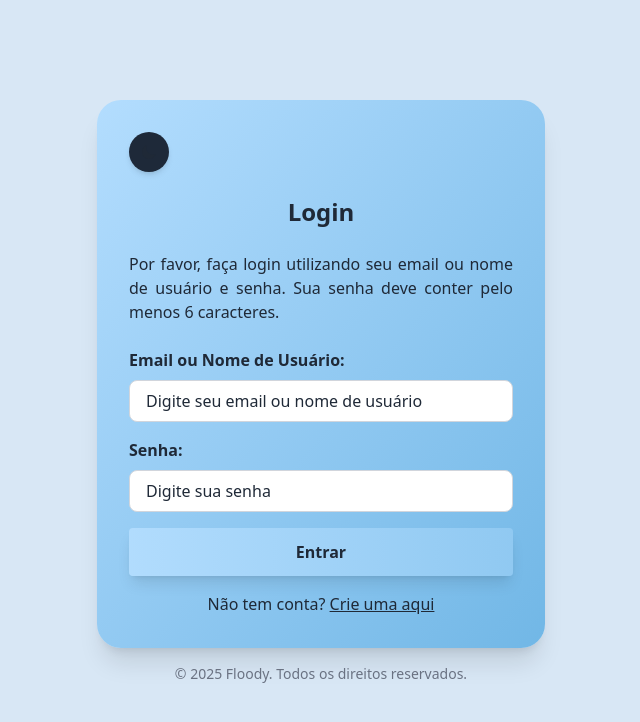
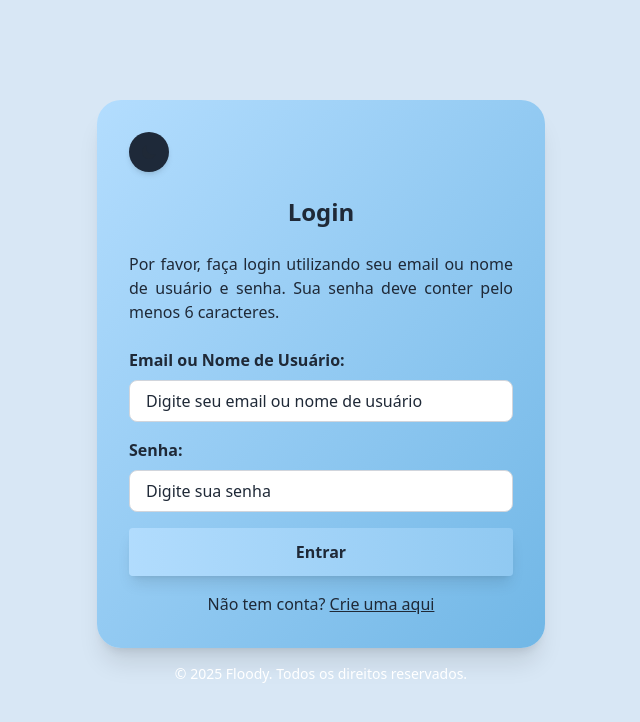
Before and after one commit to alisonleme/Tcc-Floody, a React (Vite) app: page / in a window 1280 px wide. Shown: the top 722 px of the page, without its empty margins (319-959 px from the left). Built offline with nearby package versions, Linux system fonts and the light colour scheme.

Commit message:
pagina de materiais arrumada

```diff
--- a/src/components/Footer.jsx
+++ b/src/components/Footer.jsx
@@ -1,11 +1,10 @@
-
 import React from 'react';
 
 export default function Footer() {
   return (
     <footer
-      className="w-full py-4 text-center text-sm text-gray-500 dark:text-gray-400 select-none"
-      style={{ userSelect: 'none' }}
+      className="w-full py-4 text-center text-sm select-none dark:text-gray-400"
+      style={{ userSelect: 'none', color: '#ffffff' }} // branco no claro
     >
       © 2025 Floody. Todos os direitos reservados.
     </footer>
--- a/src/pages/Materias.jsx
+++ b/src/pages/Materias.jsx
@@ -11,8 +11,6 @@ import Jumper from "../Img/Jumper.png";
 import Modulo from "../Img/Modulo.png";
 import Pilha from "../Img/Pilha.png";
 import Footer from '../components/Footer.jsx';
-
-
 
 export default function Material({ darkMode }) {
   const [materiais, setMateriais] = useState([]);
@@ -32,7 +30,6 @@ export default function Material({ darkMode }) {
       { id: 9, nome: "Jumper (Fios) ", preco: 5.0, imagem: Jumper },
       { id: 10, nome: "Módulo relé 5V", preco: 7.0, imagem: Modulo },
       { id: 11, nome: "Pilha AA ", preco: 8.0, imagem: Pilha },
-
     ];
     setMateriais(itensMock);
   }, []);
@@ -56,7 +53,12 @@ export default function Material({ darkMode }) {
       : "bg-gradient-to-br from-blue-200 to-blue-400 text-gray-900"
     }`;
 
-  const cardClasses = `p-6 rounded-3xl shadow-xl hover:shadow-2xl hover:scale-105 transition-transform duration-300 ease-in-out`;
+  // Card grande - sem animação e hover
+  const cardGrandeClasses = `p-6 rounded-3xl shadow-xl w-full max-w-6xl`;
+
+  // Cards pequenos - com animação e hover
+  const cardPequenoClasses = `p-6 rounded-3xl shadow-xl hover:shadow-2xl hover:scale-105 transition-transform duration-300 ease-in-out`;
+
   const cardBg = darkMode
     ? "bg-gradient-to-br from-gray-800/90 to-gray-700/80"
     : "bg-gradient-to-br from-[#d0e6f8cc] to-[#a3cbeecc]";
@@ -64,13 +66,15 @@ export default function Material({ darkMode }) {
   const cardTextColor = darkMode
     ? "text-white drop-shadow-[0_0_6px_rgba(0,0,0,0.7)]"
     : "text-gray-900";
+
   const cardPriceColor = darkMode
     ? "text-gray-300 drop-shadow-[0_0_4px_rgba(0,0,0,0.6)]"
     : "text-gray-800";
 
   return (
     <div ref={containerRef} className={containerClasses}>
-      <div className={`${cardClasses} w-full max-w-6xl ${cardBg}`}>
+      {/* Card grande sem animação e hover */}
+      <div className={`${cardGrandeClasses} ${cardBg}`}>
         <h1 className={`text-5xl font-bold text-center mb-8 ${cardTextColor}`}>
           Materiais
         </h1>
@@ -80,7 +84,7 @@ export default function Material({ darkMode }) {
             <div
               key={`${item.id}-${index}`}
               style={{ animationDelay: `${index * 150}ms` }}
-              className={`${cardClasses} flex flex-col items-center justify-center text-center cursor-default ${cardBg} animate-fadeSlide`}
+              className={`${cardPequenoClasses} flex flex-col items-center justify-center text-center cursor-default ${cardBg} animate-fadeSlide`}
             >
               <div className="w-full p-4 flex flex-col items-center justify-center text-center">
                 <img
```
